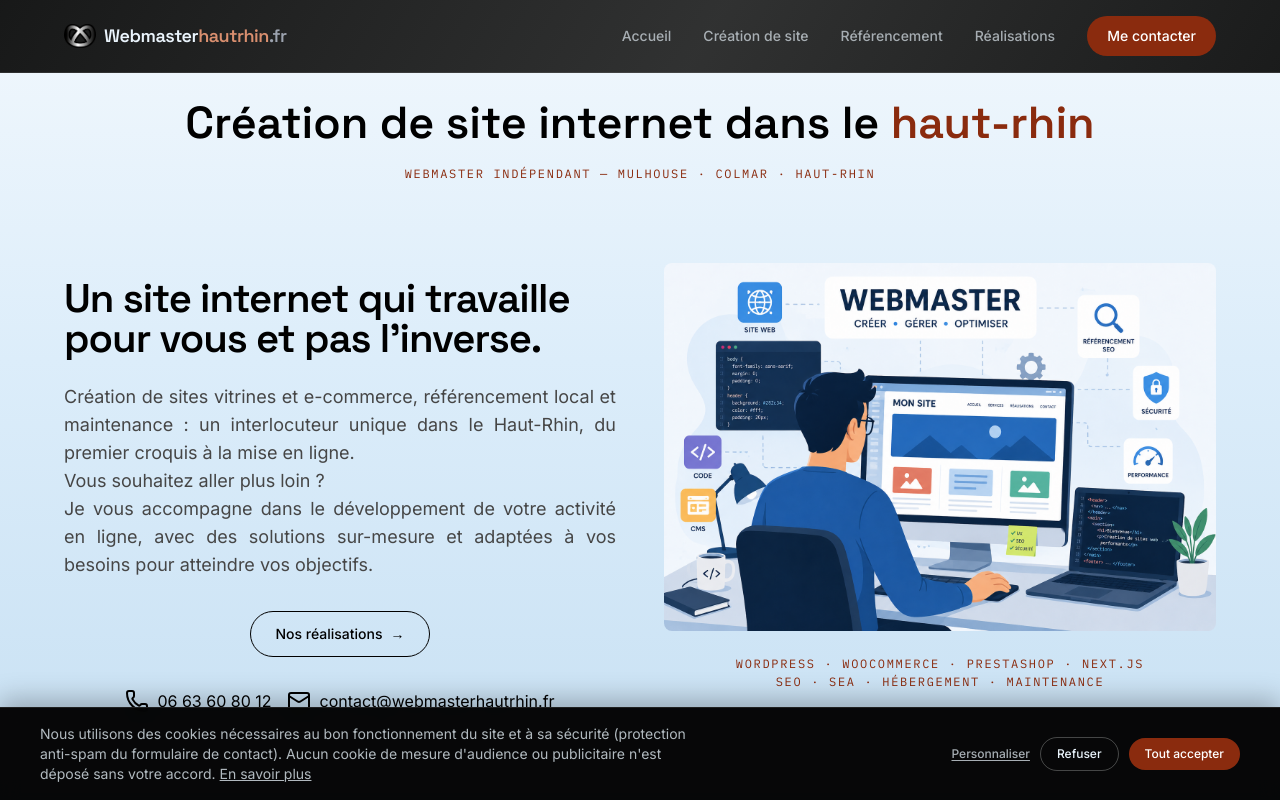
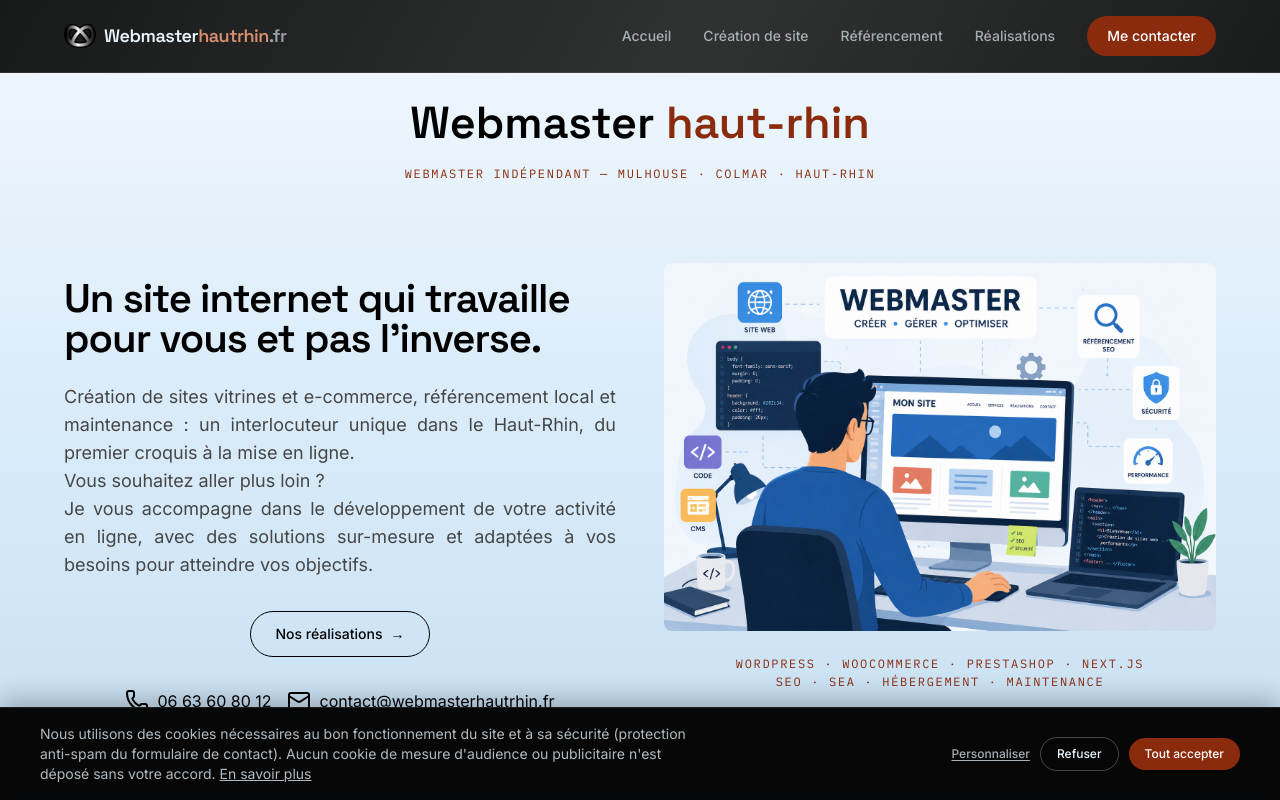
Before and after one commit to WebaHR/webmasterhautrhin.fr, a Next.js app: page / in a window 1280 px wide. Shown: the top 800 px of the page. Built offline with nearby package versions, Linux system fonts and the light colour scheme.

Commit message:
Update Hero.tsx

```diff
--- a/components/Hero.tsx
+++ b/components/Hero.tsx
@@ -13,8 +13,7 @@ export default function Hero() {
   return (
     <section className="relative overflow-hidden border-b border-line">
       <h1 className="mt-8 text-center font-display text-3xl font-semibold text-ink sm:text-5xl md:text-6xl lg:text-3xl lg:text-[2.8rem]">
-  Création de site internet
-        dans le
+  Webmaster
   <span className="text-accent"> haut-rhin</span>
 </h1>
           <h2 className="eyebrow text-center mt-6">Webmaster indépendant — Mulhouse · Colmar · Haut-Rhin</h2>
```
